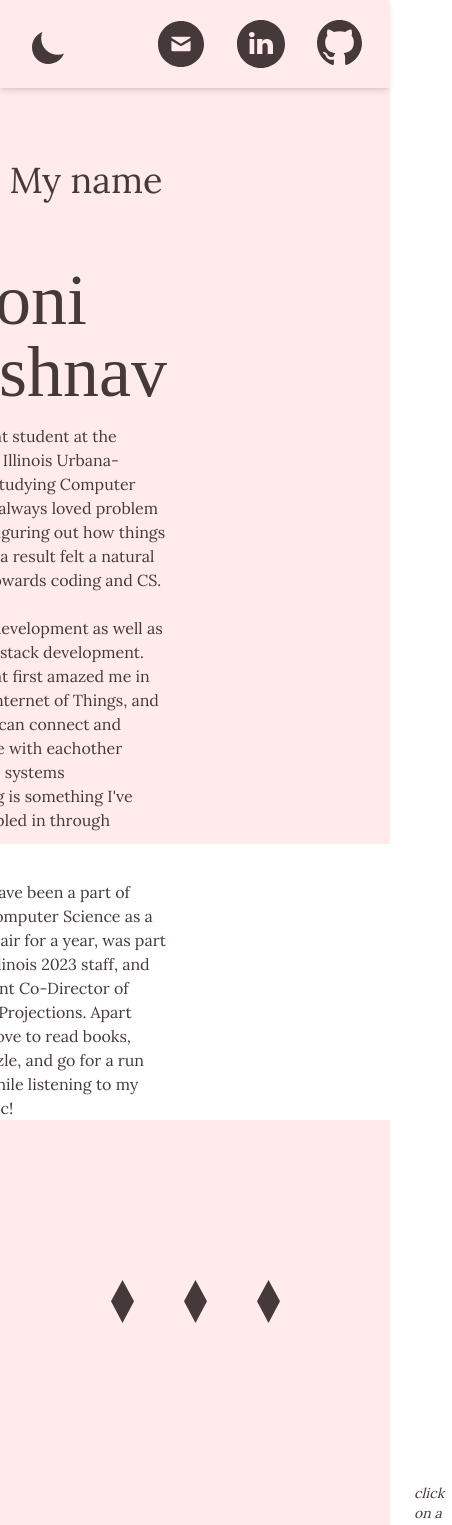
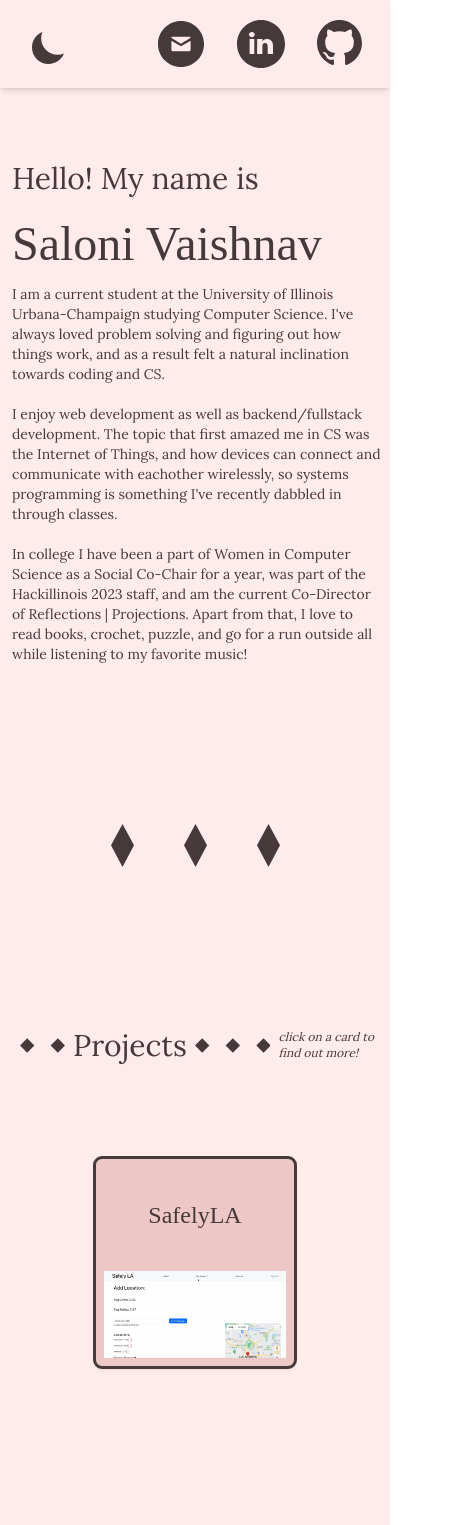
Before and after one commit to inolasv/inolasv.github.io, a React (Create React App) app: page / in a window 390 px wide. Shown: the top 1525 px of the page, 452 px wide, since content can reach past the window. Built offline with nearby package versions, Linux system fonts and the light colour scheme; a web font is replaced by a local one.

Commit message:
added responsiveness

```diff
--- a/package.json
+++ b/package.json
@@ -1,6 +1,7 @@
 {
   "name": "personal-website",
   "version": "0.1.0",
+  "homepage": "http://inoalsv.github.io/personal-website",
   "private": true,
   "dependencies": {
     "@headlessui/react": "^1.7.14",
@@ -15,6 +16,8 @@
     "web-vitals": "^2.1.4"
   },
   "scripts": {
+    "predeploy": "npm run build",
+    "deploy": "gh-pages -d build",
     "start": "react-scripts start",
     "build": "react-scripts build",
     "test": "react-scripts test",
@@ -44,6 +47,7 @@
     "eslint-config-prettier": "^8.8.0",
     "eslint-plugin-prettier": "^4.2.1",
     "eslint-plugin-react": "^7.32.2",
+    "gh-pages": "^5.0.0",
     "prettier": "^2.8.8",
     "tailwindcss": "^3.3.2"
   }
--- a/src/components/experience-card.js
+++ b/src/components/experience-card.js
@@ -14,13 +14,13 @@ function ExperienceCards() {
           return (
             <div
               key={data.id}
-              className="flex flex-col bg-dark-pink shadow-md w-8/10 h-auto m-24 items-start justify-left"
+              className="flex flex-col bg-dark-pink shadow-md w-8/10 h-auto m-12 lg:m-24 items-start justify-left"
             >
-              <div className="text-brown font-heading text-4xl flex pl-10 pt-10">
+              <div className="text-brown font-heading text-2xl lg:text-4xl flex pl-10 pt-10">
                 {" "}
                 {data.title}{" "}
               </div>
-              <div className="text-brown font-body text-lg flex px-24 py-10">
+              <div className="text-brown font-body text-sm lg:text-lg flex px-12 lg:px-24 py-10">
                 <ul className="list-disc list-outside">
                   {data.description.map((point) => {
                     return <li key={point.length + data.id}>{point}</li>;
--- a/src/components/project-card.js
+++ b/src/components/project-card.js
@@ -30,20 +30,20 @@ function ProjectCard() {
       <div className="justify-center items-center flex overflow-x-hidden overflow-y-auto fixed inset-0 z-50 w-full h-full">
         <div className="absolute w-screen h-screen" onClick={onHidePopup}></div>
         <div className="bg-dark-pink flex flex-col outline outline-brown dark:outline-light-pink outline-8 rounded-lg border-brown dark:border-light-pink border-8 hover: relative w-2/3 h-96 my-6 mx-auto max-w-3xl">
-          <div className="font-heading text-brown text-3xl flex pt-10 pl-9 pb-3">
+          <div className="font-heading text-brown text-2xl lg:text-3xl flex pt-4 lg:pt-10 pl-3 lg:pl-9 pb-3">
             {popupData.title}
           </div>
 
           {/* tags */}
           <div className="flex-basis">
-            <div className="flex flex-row flex-wrap justify-left pl-9 space-x-3">
+            <div className="flex flex-row flex-wrap justify-left pl-3 lg:pl-9 space-x-3">
               {popupData.tags.map((tag) => {
                 return (
                   <div
                     key={tag + popupData.id}
                     className="bg-brown w-auto h-auto px-2 py-1 rounded-xl"
                   >
-                    <div className="font-body text-light-pink text-sm ">
+                    <div className="font-body text-light-pink text-xs lg:text-sm ">
                       {tag}{" "}
                     </div>
                   </div>
@@ -54,7 +54,7 @@ function ProjectCard() {
 
           {/* body */}
           <div className="flex pt-5 px-9 grow">
-            <div className="font-body text-brown text-lg">
+            <div className="font-body text-brown text-sm lg:text-lg">
               {popupData.description}
             </div>
           </div>
--- a/src/pages/about.js
+++ b/src/pages/about.js
@@ -7,16 +7,16 @@ import React from "react";
 function AboutSection() {
   return (
     <>
-      <div className="flex flex-wrap flex-col px-40">
-        <div className="font-body text-4xl text-brown dark:text-light-pink pb-6">
+      <div className="flex flex-wrap flex-col pl-3 lg:px-40">
+        <div className="font-body lg:text-4xl text-3xl text-brown dark:text-light-pink pb-6">
           {" "}
           Hello! My name is
         </div>
-        <div className="font-heading text-7xl text-brown dark:text-light-pink pb-4">
+        <div className="font-heading lg:text-7xl text-5xl text-brown dark:text-light-pink pb-4">
           {" "}
           Saloni Vaishnav{" "}
         </div>
-        <div className="font-body text-md text-brown dark:text-light-pink">
+        <div className="font-body lg:text-md text-sm text-brown dark:text-light-pink">
           I am a current student at the University of Illinois Urbana-Champaign
           studying Computer Science. I&apos;ve always loved problem solving and
           figuring out how things work, and as a result felt a natural
@@ -36,7 +36,7 @@ function AboutSection() {
           while listening to my favorite music!
         </div>
       </div>
-      <div className="flex px-40"></div>
+      <div className="flex px-1 lg:px-40"></div>
     </>
   );
 }
--- a/src/pages/experiences.js
+++ b/src/pages/experiences.js
@@ -17,13 +17,14 @@ function ExperienceSection(props) {
 
   return (
     <>
-      <div className="flex items-center space-x-6 pl-40 pt-40">
+      <div className="flex items-center space-x-6 pl-5 lg:pl-40 pt-40">
         {darkMode === "dark" ? <Diamonds2Dark /> : <Diamonds2 />}
-        <div className="font-body text-5xl text-brown dark:text-light-pink">
+        <div className="font-body text-3xl lg:text-5xl  text-brown dark:text-light-pink">
           {" "}
           Experience{" "}
         </div>
         {darkMode === "dark" ? <Diamonds3Dark /> : <Diamonds3 />}
+        <div className="lg:w-0 w-20"> </div>
       </div>
 
       <div className="pb-40">
--- a/src/pages/projects.js
+++ b/src/pages/projects.js
@@ -17,14 +17,14 @@ function ProjectSection(props) {
 
   return (
     <>
-      <div className="flex items-center space-x-6 pl-40 pt-40">
+      <div className="flex items-center space-x-2 lg:space-x-6 pl-5 lg:pl-40 pt-40">
         {darkMode === "dark" ? <Diamonds2Dark /> : <Diamonds2 />}
-        <div className="font-body text-5xl text-brown dark:text-light-pink">
+        <div className="font-body text-3xl lg:text-5xl text-brown dark:text-light-pink">
           {" "}
           Projects{" "}
         </div>
         {darkMode === "dark" ? <Diamonds3Dark /> : <Diamonds3 />}
-        <div className="font-body text-sm text-brown dark:text-light-pink italic">
+        <div className="font-body lg:text-sm text-xs text-brown dark:text-light-pink italic">
           {" "}
           click on a card to find out more!{" "}
         </div>
```
Also changed, not shown: 1 other file (tests, documents, lock files or other folders).
